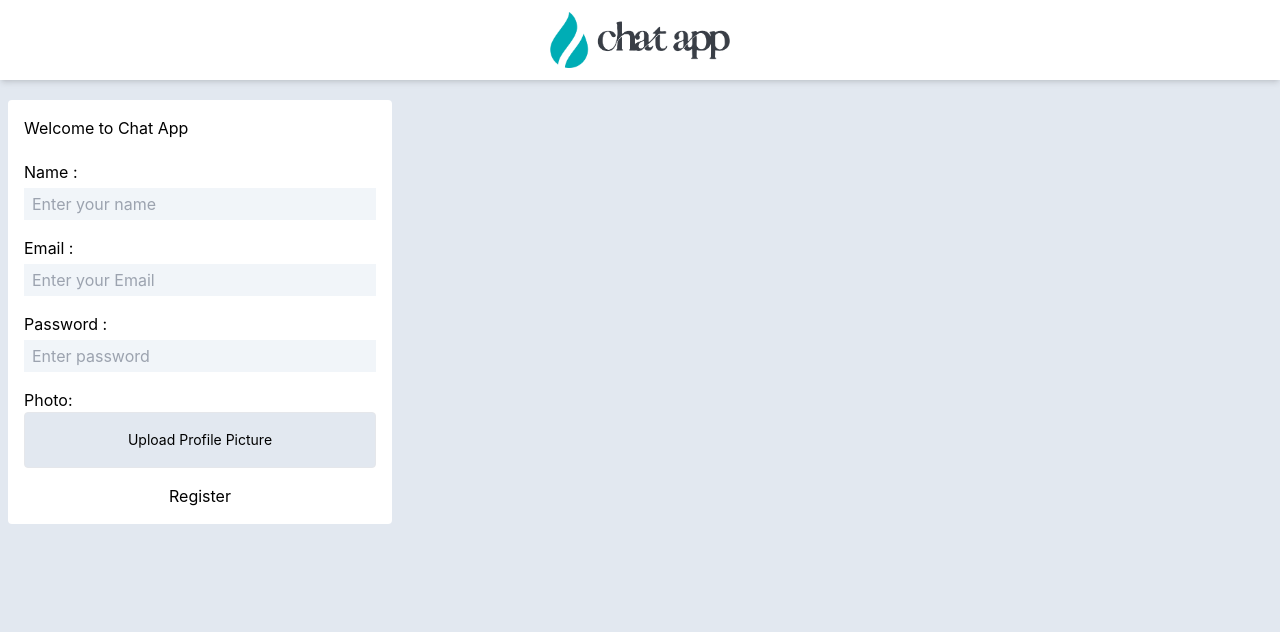
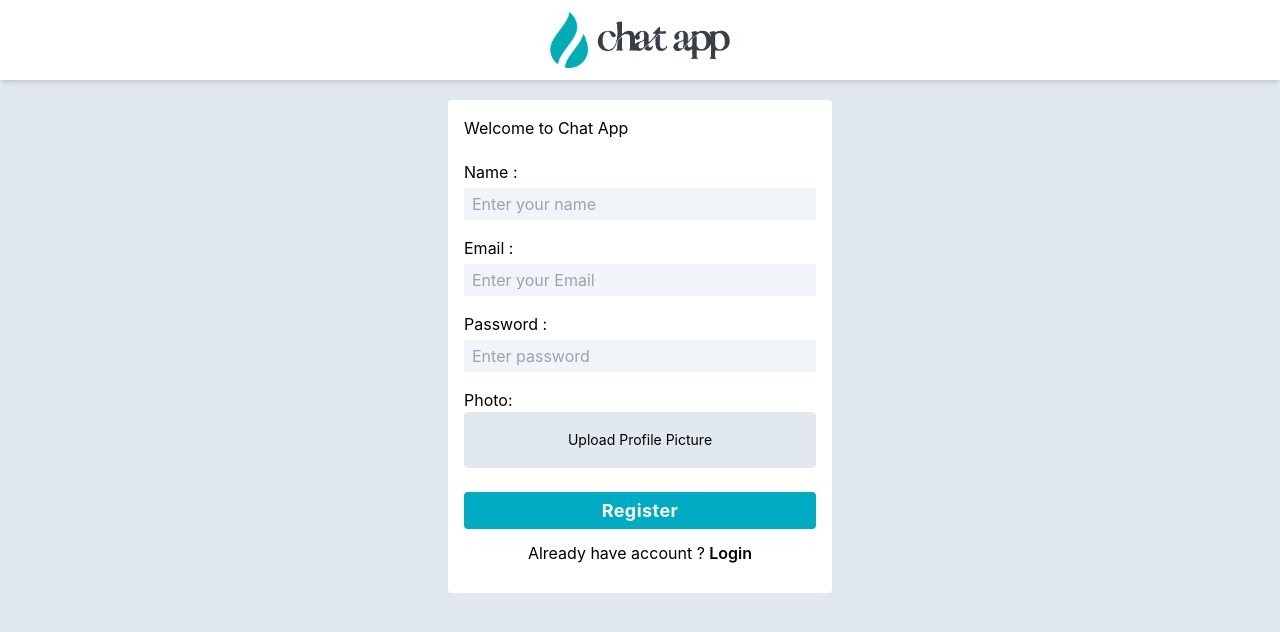
Before and after one commit to itsAadityaSharma/CHAT-APP, a React (Create React App) app in the folder client/: page /register in a window 1280 px wide. Shown: the top 632 px of the page. Built offline with nearby package versions, Linux system fonts and the light colour scheme.

Commit message:
Register user functionality

```diff
--- a/client/src/pages/RegisterPage.js
+++ b/client/src/pages/RegisterPage.js
@@ -1,5 +1,6 @@
 import React, { useEffect, useState } from "react";
 import { IoClose } from "react-icons/io5";
+import { Link } from "react-router-dom";
 
 const RegisterPage = () => {
   const [data, setData] = useState({
@@ -30,14 +31,14 @@
   const handleSubmit = (e) => {
     e.stopPropagation();
     e.preventDefault();
+    console.log(data);
   };
 
-  console.log("FFILE :", uploadPhoto);
-  useEffect(() => {}, [uploadPhoto]);
+  // useEffect(() => {}, [uploadPhoto]);
 
   return (
     <div className="mt-5">
-      <div className="bg-white w-full max-w-sm mx-2 rounded overflow-hidden p-4">
+      <div className="bg-white w-full max-w-sm mx-2 rounded overflow-hidden p-4 mx-auto">
         <h3>Welcome to Chat App</h3>
         <form className="grid gap-4 mt-5" onSubmit={(e) => handleSubmit(e)}>
           <div className="flex flex-col gap-1">
@@ -105,8 +106,20 @@
               onChange={(e) => handleUpload(e)}
             ></input>
           </div>
-          <button>Register</button>
+          <button className="bg-primary text-lg px-4 py-1 hover:bg-secondary rounded mt-2 font-bold text-white leading-relaxed tracking-wide">
+            Register
+          </button>
         </form>
+        <p className="my-3 text-center">
+          Already have account ?{" "}
+          <Link
+            to={"/email"}
+            className="hover:text-primary font-semibold
+          "
+          >
+            Login
+          </Link>
+        </p>
       </div>
     </div>
   );
--- a/client/tailwind.config.js
+++ b/client/tailwind.config.js
@@ -5,6 +5,7 @@
     extend: {
       colors: {
         primary: "#00abc4",
+        secondary: "#0bcbd4",
       },
     },
   },
```
